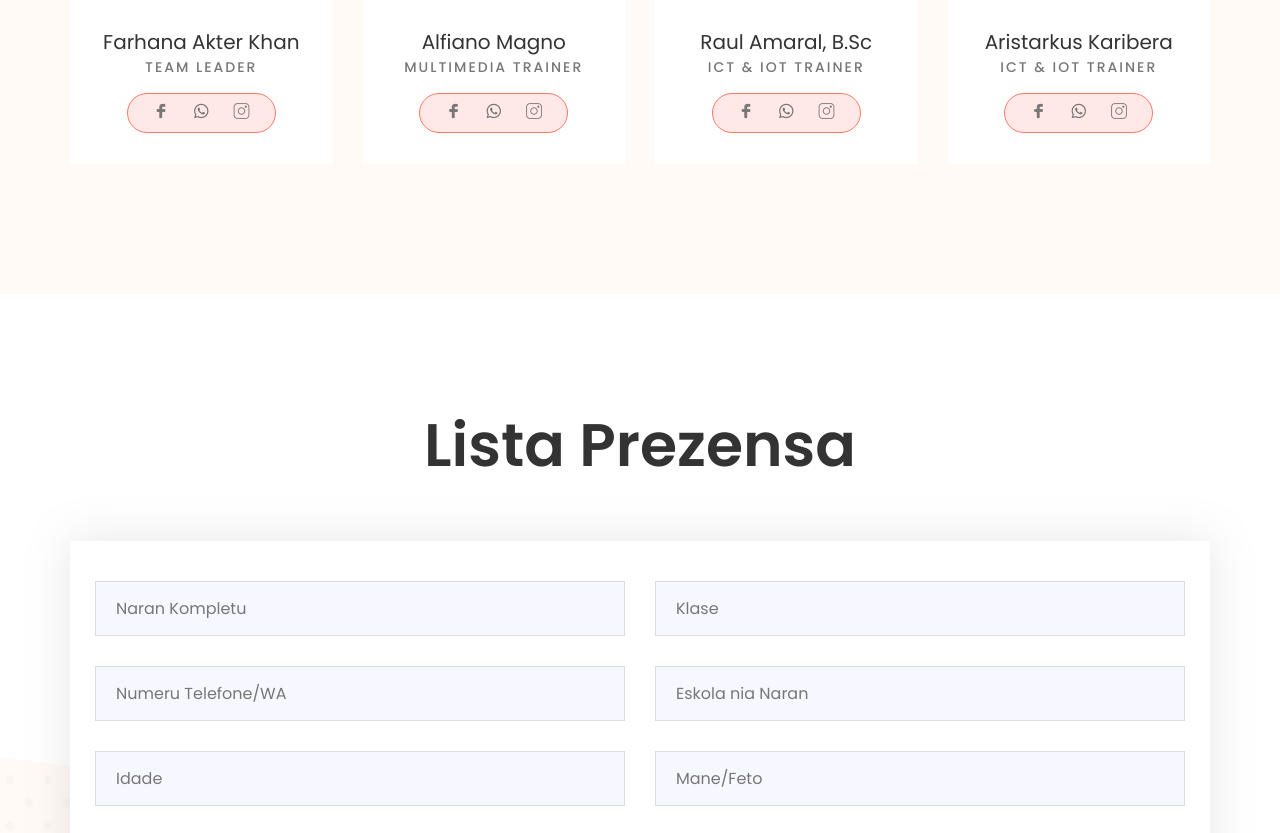
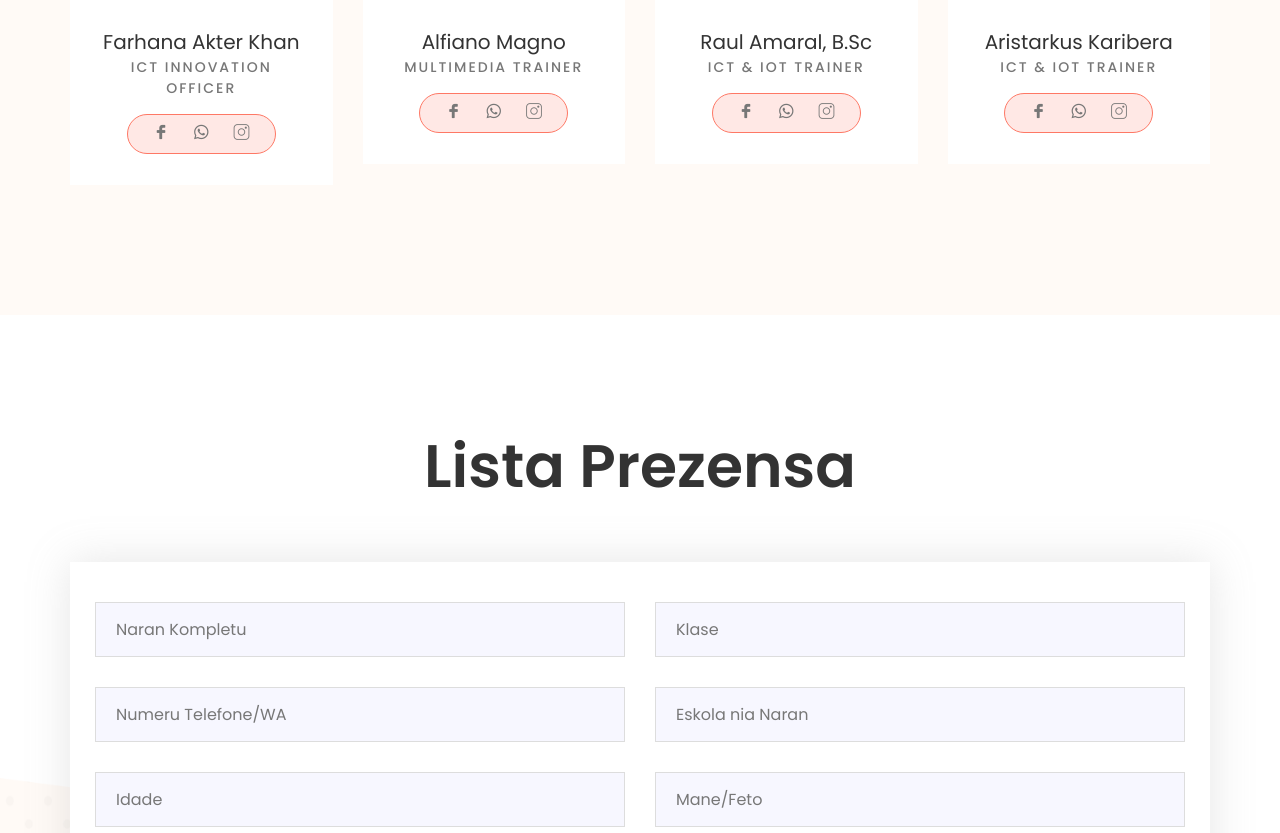
Before and after one commit to mehara1411/iskytl, a plain HTML site: page index.html in a window 1280 px wide. Shown: the part 947-1780 px from the top of the page. Drawn offline with Linux system fonts and the light colour scheme; files whose address does not match are found by name.

Commit message:
Update Team Title

```diff
--- a/index.html
+++ b/index.html
@@ -228,7 +228,7 @@
                         </div>
                         <div class="team-content mt-30">
                             <h7 class="title mb-10"><a href="#">Farhana Akter Khan</a></h7>
-                            <span>Team Leader</span>
+                            <span>ICT Innovation Officer</span>
                             <ul class="social mt-15">
                                 <li><a target="_blank" href="https://www.facebook.com/groups/2748225195308153/?ref=share"><i class="lni-facebook-filled"></i></a></li>
                                 <li><a target="_blank" href="https://api.whatsapp.com/send?phone=67077870874"><i class="lni-whatsapp"></i></a></li>
```
